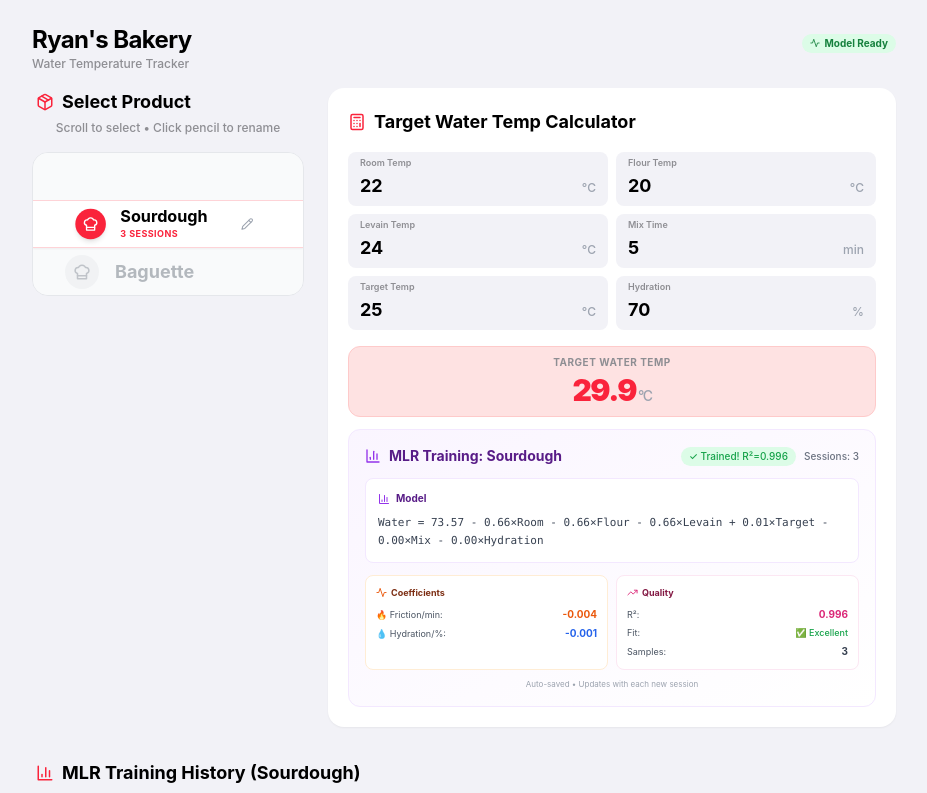
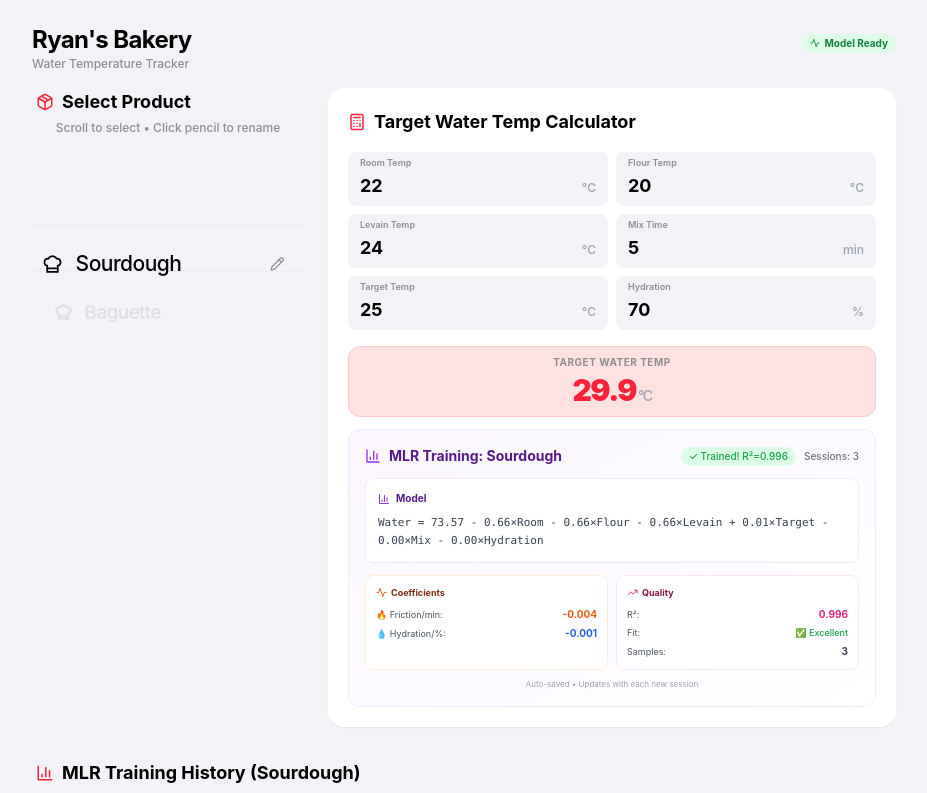
Before and after one commit to ghryan0000/dough-temp-tracker, a React (Vite) app: page / in a window 1280 px wide. Shown: the top 793 px of the page, without its empty margins (176-1103 px from the left). Built offline with nearby package versions, Linux system fonts and the light colour scheme.

Commit message:
feat: refine product wheel with 3D effects and audio feedback

```diff
--- a/dough-temp-tracker.tsx
+++ b/dough-temp-tracker.tsx
@@ -682,26 +682,65 @@ export default function DoughTempTracker() {
 }
 
 // Product Card Selector - Clean Grid Design
-// Product Wheel Selector Component (iOS Style)
+// Product Wheel Selector Component (iOS Style 3D)
 function ProductWheelSelector({ products, selectedProductId, setSelectedProductId, productCounts, onRename }) {
   const containerRef = useRef(null);
   const [editingId, setEditingId] = useState(null);
   const [editValue, setEditValue] = useState('');
-  const isScrollingRef = useRef(false); // Prevents feedback loop
+  const isScrollingRef = useRef(false);
   const itemHeight = 48; // Height of each item in the wheel
+  const audioContextRef = useRef(null);
+
+  // Initialize Audio Context for "tick" sound
+  useEffect(() => {
+    // eslint-disable-next-line @typescript-eslint/no-explicit-any
+    const AudioContext = window.AudioContext || (window as any).webkitAudioContext;
+    if (AudioContext) {
+      audioContextRef.current = new AudioContext();
+    }
+    return () => {
+      if (audioContextRef.current) {
+        audioContextRef.current.close();
+      }
+    };
+  }, []);
+
+  const playTickSound = () => {
+    if (!audioContextRef.current) return;
+
+    // Resume context if suspended (browser autoplay policy)
+    if (audioContextRef.current.state === 'suspended') {
+      audioContextRef.current.resume();
+    }
+
+    const osc = audioContextRef.current.createOscillator();
+    const gain = audioContextRef.current.createGain();
+
+    osc.connect(gain);
+    gain.connect(audioContextRef.current.destination);
+
+    // Very short, high-pitch tick
+    osc.frequency.setValueAtTime(800, audioContextRef.current.currentTime);
+    osc.type = 'sine';
+
+    // Quick decay for a percussive sound
+    gain.gain.setValueAtTime(0.05, audioContextRef.current.currentTime);
+    gain.gain.exponentialRampToValueAtTime(0.001, audioContextRef.current.currentTime + 0.03);
+
+    osc.start(audioContextRef.current.currentTime);
+    osc.stop(audioContextRef.current.currentTime + 0.05);
+  };
 
   // Scroll to selected product on mount or when selection changes externally
   useEffect(() => {
     if (containerRef.current && !editingId) {
       const index = products.findIndex(p => p.id === selectedProductId);
       if (index !== -1) {
-        // Set flag to ignore scroll events during programmatic scroll
         isScrollingRef.current = true;
         containerRef.current.scrollTo({
           top: index * itemHeight,
           behavior: 'smooth'
         });
-        // Reset flag after animation completes
         setTimeout(() => {
           isScrollingRef.current = false;
         }, 300);
@@ -710,6 +749,7 @@ function ProductWheelSelector({ products, selectedProductId, setSelectedProductI
   }, [selectedProductId, products, editingId]);
 
   // Handle scroll snap to update selection
+  const lastIndexRef = useRef(-1);
   const handleScroll = () => {
     if (!containerRef.current || editingId || isScrollingRef.current) return;
 
@@ -717,16 +757,24 @@ function ProductWheelSelector({ products, selectedProductId, setSelectedProductI
     const index = Math.round(scrollTop / itemHeight);
     const clampedIndex = Math.max(0, Math.min(index, products.length - 1));
 
+    if (clampedIndex !== lastIndexRef.current) {
+      // Only trigger update if index actually changed
+      lastIndexRef.current = clampedIndex;
       if (products[clampedIndex] && products[clampedIndex].id !== selectedProductId) {
+        playTickSound();
         setSelectedProductId(products[clampedIndex].id);
+      }
     }
   };
 
-  // Debounce scroll handler
+  // Debounce scroll handler for smoother sound triggering
   const scrollTimeout = useRef(null);
   const onScroll = () => {
     if (scrollTimeout.current) clearTimeout(scrollTimeout.current);
-    scrollTimeout.current = setTimeout(handleScroll, 100);
+    // Use a very short timeout or throttle to catch rapid scrolling ticks
+    // For smoother ticking, we might want to run logic immediately if enough time passed,
+    // but for now let's just debounce slightly to avoid excessive state updates
+    scrollTimeout.current = setTimeout(handleScroll, 10);
   };
 
   const startEditing = (productId, currentName) => {
@@ -743,21 +791,32 @@ function ProductWheelSelector({ products, selectedProductId, setSelectedProductI
   };
 
   return (
-    <div className="relative h-36 w-full overflow-hidden select-none bg-gray-50 rounded-2xl border border-gray-200">
-      {/* Center Highlight Zone */}
-      <div className="absolute top-1/2 left-0 right-0 h-12 -mt-6 bg-white border-y border-apple-red/20 z-0 pointer-events-none shadow-sm" />
+    <div className="relative h-48 w-full select-none overflow-hidden"
+      style={{ perspective: '1000px' }}> {/* Perspective for 3D effect */}
 
-      {/* Gradient Masks */}
-      <div className="absolute top-0 left-0 right-0 h-12 bg-gradient-to-b from-gray-50 to-transparent z-10 pointer-events-none" />
-      <div className="absolute bottom-0 left-0 right-0 h-12 bg-gradient-to-t from-gray-50 to-transparent z-10 pointer-events-none" />
+      {/* Center Highlight Zone (No grid, just subtle selection indicator if needed) */}
+      <div className="absolute top-1/2 left-0 right-0 h-12 -mt-6 z-0 pointer-events-none
+                    border-y border-transparent md:border-gray-200/50" />
+
+      {/* Gradient Masks for fade effect */}
+      <div className="absolute top-0 left-0 right-0 h-20 bg-gradient-to-b from-apple-bg via-apple-bg/80 to-transparent z-10 pointer-events-none" />
+      <div className="absolute bottom-0 left-0 right-0 h-20 bg-gradient-to-t from-apple-bg via-apple-bg/80 to-transparent z-10 pointer-events-none" />
 
       {/* Scroll Container */}
       <div
         ref={containerRef}
-        className="h-full overflow-y-auto snap-y snap-mandatory py-12 no-scrollbar relative z-20"
+        className="h-full overflow-y-auto snap-y snap-mandatory py-[calc(50%-24px)] no-scrollbar relative z-20"
         onScroll={onScroll}
+        style={{ scrollBehavior: 'smooth' }}
       >
         {products.map((product) => {
+          // We need to calculate transform based on scroll position ideally,
+          // but CSS-only scroll-driven animations are bleeding edge.
+          // For a simpler "Apple Clock" feel without complex JS-based render loops:
+          // We rely on the container's perspective and opacity changes in JS-driven selection or simple CSS.
+          // However, for true "wheel" rotation, we need to know the offset from center.
+          // Let's use a simplified approach: The item is static in DOM flow, but visual style adapts.
+
           const isSelected = product.id === selectedProductId;
           const isEditing = editingId === product.id;
           const count = productCounts.find(p => p.id === product.id)?.count || 0;
@@ -765,58 +824,65 @@ function ProductWheelSelector({ products, selectedProductId, setSelectedProductI
           return (
             <div
               key={product.id}
-              className={`h-12 flex items-center justify-between px-8 snap-center transition-all duration-300 ${isSelected ? 'opacity-100 scale-90' : 'opacity-40 scale-100'
-                }`}
+              className={`h-12 flex items-center justify-between px-4 snap-center transition-all duration-200 origin-center
+                ${isSelected ? 'opacity-100 scale-100 translate-z-0' : 'opacity-30 scale-90'}`}
+              style={{
+                // Subtle rotation could be applied if we tracked precise scroll pos,
+                // but simple opacity/scale is often enough for the "feel" if the physics are right.
+                transform: isSelected ? 'scale(1.05)' : 'scale(0.95) rotateX(20deg)',
+              }}
               onClick={() => {
                 if (!isEditing) {
                   setSelectedProductId(product.id);
+                  playTickSound();
                 }
               }}
             >
-              <div className="flex items-center gap-4 flex-1">
-                <div className={`p-2 rounded-full ${isSelected ? 'bg-apple-red text-white shadow-md' : 'bg-gray-200 text-gray-500'}`}>
-                  <ChefHat size={18} />
+              <div className="flex items-center gap-3 flex-1 justify-center md:justify-start">
+                {/* Icon */}
+                <div className={`transition-colors duration-200 ${isSelected ? 'text-black' : 'text-gray-400'}`}>
+                  <ChefHat size={20} />
                 </div>
 
-                <div className="flex-1">
+                <div className="flex-1 min-w-0">
                   {isEditing ? (
                     <input
+                      title="Rename Product"
                       value={editValue}
                       onChange={(e) => setEditValue(e.target.value)}
                       onBlur={() => saveEdit(product.id)}
                       onKeyDown={(e) => e.key === 'Enter' && saveEdit(product.id)}
-                      className="w-full text-lg font-bold bg-white border border-apple-red rounded px-2 py-0.5 outline-none shadow-sm"
+                      className="w-full text-lg font-bold bg-white/50 border-b border-apple-red outline-none text-center md:text-left"
                       autoFocus
-                      onClick={(e) => e.stopPropagation()}
                     />
                   ) : (
-                    <div className={`flex flex-col ${isSelected ? 'items-start' : 'items-center md:items-start'}`}>
-                      <span className={`text-lg font-bold leading-tight ${isSelected ? 'text-black' : 'text-gray-600'}`}>
+                    <div className="flex flex-col items-center md:items-start">
+                      <span className={`text-xl font-medium tracking-tight truncate w-full text-center md:text-left
+                        ${isSelected ? 'text-black' : 'text-gray-400 font-normal'}`}>
                         {product.name}
                       </span>
-                      {isSelected && (
-                        <span className="text-[10px] font-bold text-apple-red uppercase tracking-wider">
-                          {count} Sessions
-                        </span>
-                      )}
                     </div>
                   )}
                 </div>
-              </div>
 
-              {isSelected && !isEditing && (
+                {/* Edit Button - Only visible when selected */}
+                <div className={`w-8 flex justify-center ${isSelected ? 'opacity-100' : 'opacity-0'}`}>
+                  {!isEditing && (
                     <button
-                  onClick={(e) => { e.stopPropagation(); startEditing(product.id, product.name); }}
-                  className="p-2 text-gray-400 hover:text-apple-red hover:bg-red-50 rounded-full transition-colors"
+                      title="Edit product name"
+                      // eslint-disable-next-line @typescript-eslint/no-explicit-any
+                      onClick={(e: any) => { e.stopPropagation(); startEditing(product.id, product.name); }}
+                      className="text-apple-gray hover:text-apple-red transition-colors"
                     >
                       <Pencil size={14} />
                     </button>
                   )}
                 </div>
+              </div>
+            </div>
           );
         })}
-        {/* Bottom spacer - allows last item to center */}
-        <div style={{ height: '96px' }} />
+        {/* Helper padding is handled by container py-[calc] */}
       </div>
     </div>
   );
```
Lines whose indentation alone changed are shown as unchanged.
